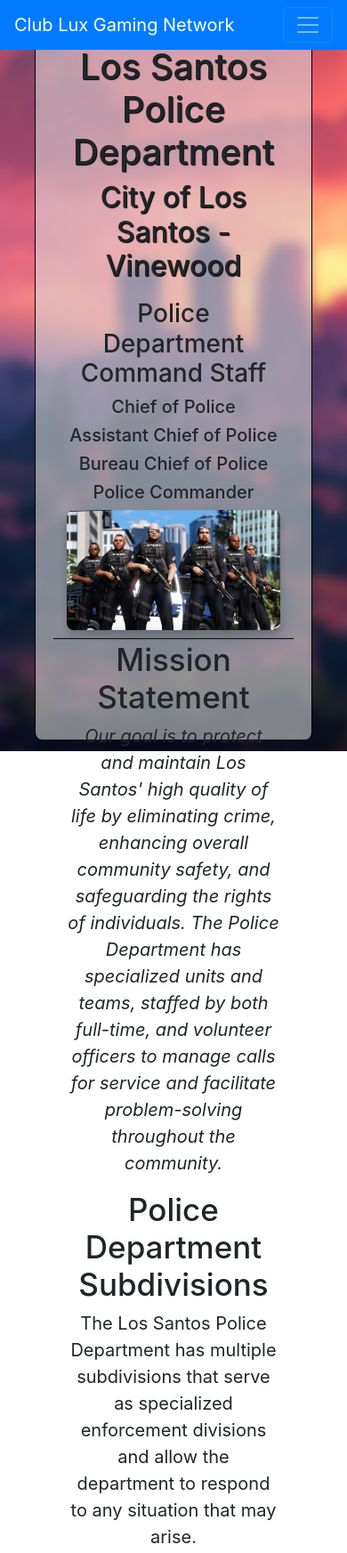
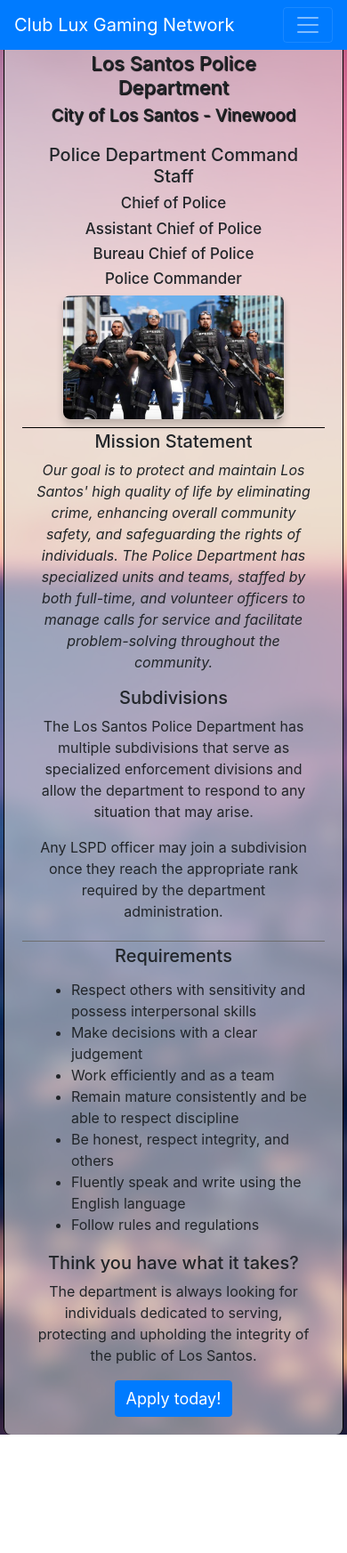
Before and after one commit to joemuzina/clublux, a plain HTML site: page departments/lspd.html in a window 390 px wide. Shown: the top 1745 px of the page at 89% size. After the commit the page ends 1612 px from the top, so only its background shows below. Drawn offline with nearby package versions, Linux system fonts and the light colour scheme.

Commit message:
Major layout for dept page

```diff
--- a/assets/css/style.css
+++ b/assets/css/style.css
@@ -22,14 +22,8 @@
     transition: background-color 400ms linear;
 }
 
-body, html {
+body, html{
     height: 100%;
-}
-
-.main{
-    background-color: #afafafb2;
-    padding-top: 2%;
-    border-radius: 13px;
 }
 
 .splash-img {
@@ -57,17 +51,44 @@ body, html {
     background-color: rgba(223, 223, 223, 0.555);
     border-left: 1px solid black;
     border-right: 1px solid black;
-    position: absolute;
-    top: 50%;
+    /*position: relative;*/
+    /*top: 50%;*/
     left: 50%;
-    transform: translate(-50%, -50%);
+    /*transform: translate(-50%, -50%);*/
     z-index: 2;
     width: 80%;
     padding: 20px;
-    height: 95%;
+    /*height: 100%;*/
     border-radius: 8px;
-    margin-top: 2%;
+    margin-top: 3%;
 }
+
+@media screen and (max-width: 768px) {
+    .bg-overlay{
+        width: 95%;
+        margin-top: 6%;
+    }
+}
+
+@media screen and (max-width: 550px) {
+    .bg-overlay{
+        width: 98%;
+        margin-top: 9%;
+    }
+}
+
+@media screen and (max-width: 768px) {
+    .bg-overlay{
+        margin-top: 9%;
+    }
+}
+
+@media screen and (max-width: 360px) {
+    .navbar-brand{
+        font-size: 15px;
+    }
+}
+
 
 .dept-overview{
     border-bottom: 1px solid black;
@@ -81,12 +102,11 @@ body, html {
 }
 
 .bg {
-    background-image: url("../images/splash_blur.jpg");
-    height: 100%;
-    background-position: center;
+    background-image: url("../images/big_blur.jpg");
     background-repeat: no-repeat;
-    background-size: cover;
-    background-attachment: fixed;
+    display: flex;
+    flex-flow: row nowrap;
+    justify-content: center;
 }
 
 .splash-header {
@@ -130,14 +150,8 @@ body, html {
 }
 
 @media screen and (min-width:847px) and (max-width:991px) {
-    .about-headings{
-        font-size:28px;
-    }
     .splash-text{
         font-size: 20px;
-    }
-    .about-text{
-        font-size:16px;
     }
 }
 
@@ -157,17 +171,8 @@ body, html {
     .bg-image {
         height:400px;
     }
-    .about-headings{
-        font-size:26px;
-    }
-    .product-heading{
-        font-size:21px;
-    }
     .splash-text{
         font-size: 18px;
-    }
-    .about-text{
-        font-size:14px;
     }
 }
 
@@ -186,12 +191,6 @@ body, html {
     }
     .bg-image {
         height:410px;
-    }
-    .about-headings{
-        font-size:24px;
-    }
-    .product-heading{
-        font-size:24px;
     }
     .splash-text{
         font-size: 16px;
@@ -217,32 +216,14 @@ body, html {
     .bg-image {
         height:420px;
     }
-    .about-headings{
-        font-size:20px;
-    }
-    .product-heading{
-        font-size:20px;
-    }
     .splash-text{
         font-size: 15px;
-    }
-    .about-text{
-        font-size:12px;
     }
 }
 
 @media screen and (max-width:569px) {
-    .about-headings{
-        font-size:19px;
-    }
-    .product-heading{
-        font-size:17px;
-    }
     .splash-text{
         font-size: 15px;
-    }
-    .about-text{
-        font-size:12px;
     }
 }
 
@@ -275,41 +256,6 @@ body, html {
 .department-head h1, h2{
     text-align: center;
     text-shadow: 1px 1px 1px black;
-}
-
-.department-ranks {
-    margin-top: 4%;
-}
-
-.department-ranks h3{
-    text-align: center;
-}
-
-.department-ranks h5{
-    text-align: center;
-}
-
-.department-ranks span{
-    text-align: center;
-}
-
-.department-img{
-    display: flex;
-    flex-flow: row wrap;
-    justify-content: center;
-}
-
-.department-img img{
-    width: 100%;
-    box-shadow: 0 6px 8px 0 rgba(0, 0, 0, 0.2);
-    border-radius: 8px;
-}
-
-.dept-join{
-    display:flex;
-    flex-flow: column wrap;
-    justify-content: center;
-    padding-top: 1%;
 }
 
 .dept-join h3 {
@@ -347,3 +293,169 @@ body, html {
     font-size: 20px;
     text-align: center;
 }
+
+.dept-join{
+    display:flex;
+    flex-flow: column wrap;
+    justify-content: center;
+    padding-top: 1%;
+}
+
+.dept-reqs{
+    display:flex;
+    flex-flow: column wrap;
+    justify-content: center;
+    padding-top: 1%;
+}
+
+.dept-reqs h3 {
+    align-self: center;
+    text-align: center;
+    font-size: 35px;
+}
+
+.dept-reqs li{
+    font-size: 20px;
+    align-self:center;
+}
+
+.dept-reqs ul{
+    margin-top: 2%;
+}
+
+.dept-reqs li{
+    font-size: 20px;
+}
+
+
+
+@media screen and (max-width: 783px) {
+    .department-head h1{
+        font-size: 32px;
+    }
+    .department-head h2{
+        font-size: 27px;
+    }
+    .department-ranks h3{
+        font-size: 24px;
+    }
+    .department-ranks h5{
+        font-size: 18px;
+    }
+    .mission h3{
+        font-size: 24px;
+    }
+    .mission p{
+        font-size: 18px;
+    }
+    .department-subdivisions h3{
+        font-size: 24px;
+    }
+    .department-subdivisions p{
+        font-size: 18px;
+    }
+    .dept-reqs h3{
+        font-size: 24px;
+    }
+    .dept-reqs li{
+        font-size: 18px;
+    }
+    .dept-join h3{
+        font-size: 24px;
+    }
+    .dept-join p{
+        font-size: 18px;
+    }
+}
+
+
+@media screen and (max-width: 783px) {
+    .department-head h1{
+        font-size: 32px;
+    }
+    .department-head h2{
+        font-size: 27px;
+    }
+}
+
+@media screen and (max-width: 548px) {
+    .department-head h1{
+        font-size: 25px;
+    }
+    .department-head h2{
+        font-size: 21px;
+    }
+}
+
+@media screen and (max-width: 435px) {
+    .department-head h1{
+        font-size: 22px;
+    }
+    .department-head h2{
+        font-size: 19px;
+    }
+    .department-ranks h3{
+        font-size: 20px;
+    }
+    .mission h3{
+        font-size: 20px;
+    }
+    .mission p{
+        font-size: 16px;
+    }
+    .department-subdivisions h3{
+        font-size: 20px;
+    }
+    .department-subdivisions p{
+        font-size: 16px;
+    }
+    .department-ranks h5{
+        font-size: 17px;
+    }
+    .dept-reqs h3{
+        font-size: 20px;
+    }
+    .dept-reqs li{
+        font-size: 16px;
+    }
+    .dept-join h3{
+        font-size: 20px;
+    }
+    .dept-join p{
+        font-size: 16px;
+    }
+}
+
+.department-ranks {
+    margin-top: 4%;
+}
+
+.department-ranks h3{
+    text-align: center;
+}
+
+.department-ranks h5{
+    text-align: center;
+}
+
+.department-ranks span{
+    text-align: center;
+}
+
+.department-img{
+    display: flex;
+    flex-flow: row wrap;
+    justify-content: center;
+}
+
+.department-img img{
+    width: 100%;
+    box-shadow: 0 6px 8px 0 rgba(0, 0, 0, 0.2);
+    border-radius: 8px;
+}
+
+@media screen and (max-width: 1199px) {
+    .department-img img{
+        width: 80%;
+    }
+}
--- a/departments/lspd.html
+++ b/departments/lspd.html
@@ -26,7 +26,6 @@
     </head>
     <body>
         <div class="bg">
-
             <header>
                 <nav class="navbar navbar-expand-lg navbar-dark bg-primary fixed-top">
                     <a class="navbar-brand" href="../">Club Lux Gaming Network</a>
@@ -52,7 +51,7 @@
                                 </div>
                             </li>
                             <li class="nav-item active">
-                                <a class="nav-link" href="#">Join our Discord</a>
+                                <a class="nav-link" target="_blank" href="https://discord.gg/rBnnr6b">Join our Discord</a>
                             </li>
                         </ul>
                     </div>
@@ -60,8 +59,8 @@
             </header>
             <div class="bg-overlay">
                 <div class="container-fluid">
-                    <div data-aos="fade" data-aos-anchor-placement="top-bottom" class="row dept-overview">
-                        <div class="col-md-7 department-top-wrapper">
+                    <div class="row dept-overview">
+                        <div class="col-xl-7 department-top-wrapper">
                             <div class="department-head">
                                 <h1>Los Santos Police Department</h1>
                                 <h2>City of Los Santos - Vinewood</h2>
@@ -74,7 +73,7 @@
                                 <h5>Police Commander</h5>
                             </div>
                         </div>
-                        <div class="col-md-5">
+                        <div class="col-xl-5">
                             <div class="department-img">
                                 <img src="../assets/images/lspd/cops.jpg">
                             </div>
@@ -84,7 +83,7 @@
                         </div>
                     </div>
                     <div class="row dept-details">
-                        <div data-aos="fade-right" data-aos-anchor-placement="top-bottom" class="col-md-6 mission">
+                        <div class="col-md-6 mission">
                             <h3>Mission Statement</h3>
                             <p><i>
                                 Our goal is to protect and maintain Los Santos' high quality of life by eliminating crime, enhancing overall community safety, and
@@ -92,17 +91,31 @@
                                 problem-solving throughout the community.
                             </i></p>
                         </div>
-                        <div data-aos="fade-left" data-aos-anchor-placement="top-bottom" class="col-md-6 department-subdivisions">
-                            <h3>Police Department Subdivisions</h3>
+                        <div class="col-md-6 department-subdivisions">
+                            <h3>Subdivisions</h3>
                             <p>The Los Santos Police Department has multiple subdivisions that serve as specialized enforcement divisions and allow the department to respond to any situation that may arise.</p>
                             <p>Any LSPD officer may join a subdivision once they reach the appropriate rank required by the department administration.</p>
                         </div>
                     </div>
-                </div>
-                <div class="dept-join">
-                    <h3>Think you have what it takes?</h3>
-                    <p>The department is always looking for individuals dedicated to serving, protecting and upholding the integrity of the public of Los Santos.</p>
-                    <a href="#" target="_blank"><button class="button btn-primary btn"><span style="font-size: 18px;">Apply today!</span></button></a>
+                    <div class="row">
+                        <div class="col-md-6 dept-reqs">
+                            <h3>Requirements</h3>
+                            <ul>
+                                <li>Respect others with sensitivity and possess interpersonal skills</li>
+                                <li>Make decisions with a clear judgement</li>
+                                <li>Work efficiently and as a team</li>
+                                <li>Remain mature consistently and be able to respect discipline</li>
+                                <li>Be honest, respect integrity, and others</li>
+                                <li>Fluently speak and write using the English language</li>
+                                <li>Follow rules and regulations</li>
+                            </ul>
+                        </div>
+                        <div class="col-md-6 dept-join">
+                            <h3>Think you have what it takes?</h3>
+                            <p>The department is always looking for individuals dedicated to serving, protecting and upholding the integrity of the public of Los Santos.</p>
+                            <a href="#" target="_blank"><button class="button btn-primary btn"><span style="font-size: 18px;">Apply today!</span></button></a>
+                        </div>
+                    </div>
                 </div>
             </div>
         </div>
@@ -114,7 +127,4 @@
         <script src="https://unpkg.com/aos@2.3.1/dist/aos.js"></script>
         <script>AOS.init({duration: "2000"});</script>
     </body>
-    <footer>
-
-    </footer>
 </html>
```
Also changed, not shown: index.html (+1 -1 lines), assets/images/big_blur.jpg (added), assets/images/blur_full.jpg (added).
